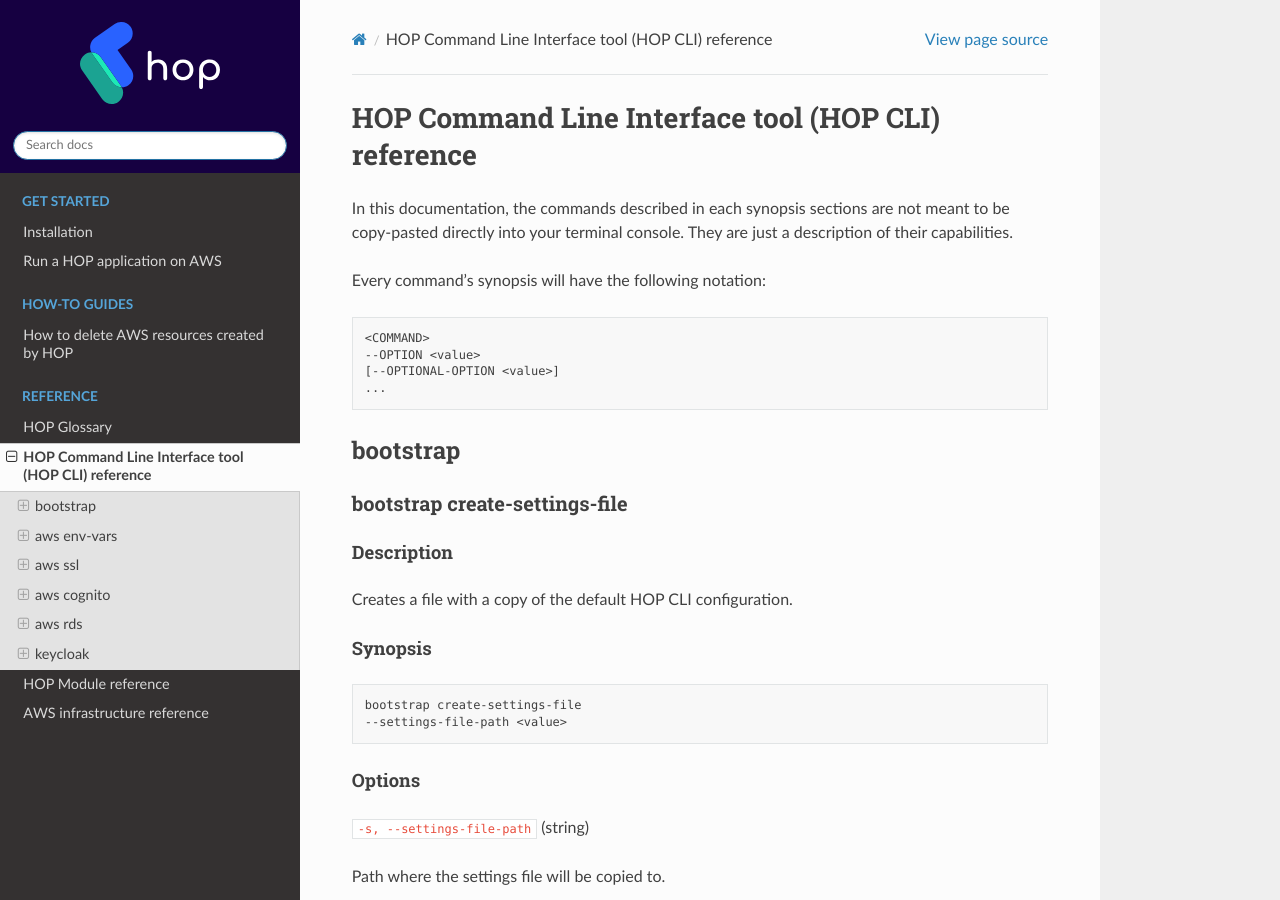
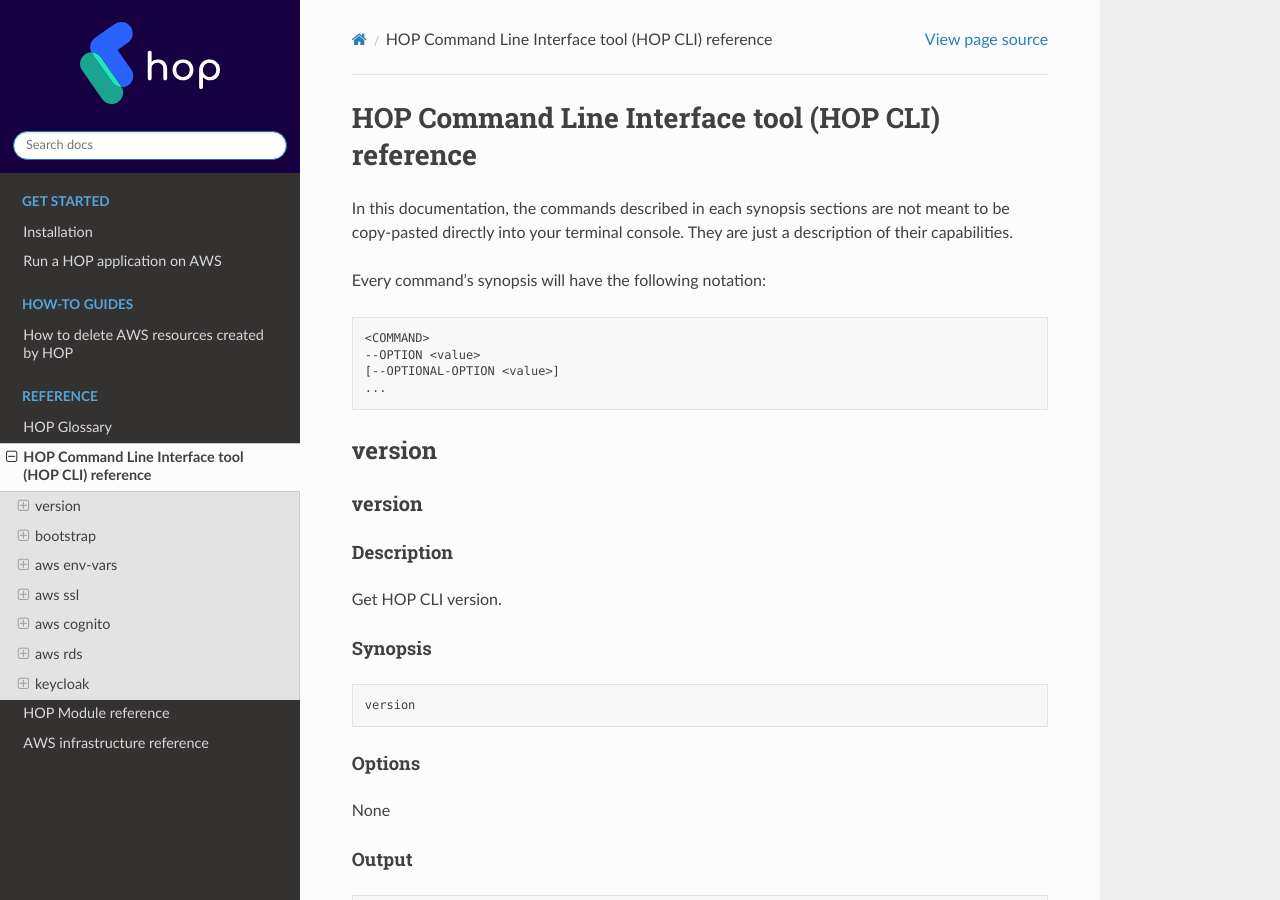
Before and after one commit to gethop-dev/hop-documentation, a Sphinx documentation site: the page built from docs/source/reference/hop-cli/main.rst, in a window 1280 px wide and 900 px high. Built offline with Sphinx 7.4.7 and the Read the Docs theme 2.0.0, drawn with Linux system fonts in a browser that asks for light colours.

Commit message:
Document hop version command

```diff
--- a/docs/source/get-started/installation/main.rst
+++ b/docs/source/get-started/installation/main.rst
@@ -132,6 +132,7 @@
    Usage:  <subcommand> <options>
 
    Subcommands
+     version    Get HOP CLI version
      bootstrap  HOP bootstrap commands
      aws        AWS utility commands
      keycloak   Keycloak utility commands
--- a/docs/source/reference/hop-cli/main.rst
+++ b/docs/source/reference/hop-cli/main.rst
@@ -13,6 +13,36 @@
    --OPTION <value>
    [--OPTIONAL-OPTION <value>]
    ...
+
+version
+-------
+
+version
+~~~~~~~
+
+Description
++++++++++++
+
+Get HOP CLI version.
+
+Synopsis
+++++++++
+
+.. code-block:: text
+
+   version
+
+Options
++++++++
+
+None
+
+Output
+++++++
+
+.. code-block:: text
+
+   0.1.0-SNAPSHOT
 
 bootstrap
 ---------
```
